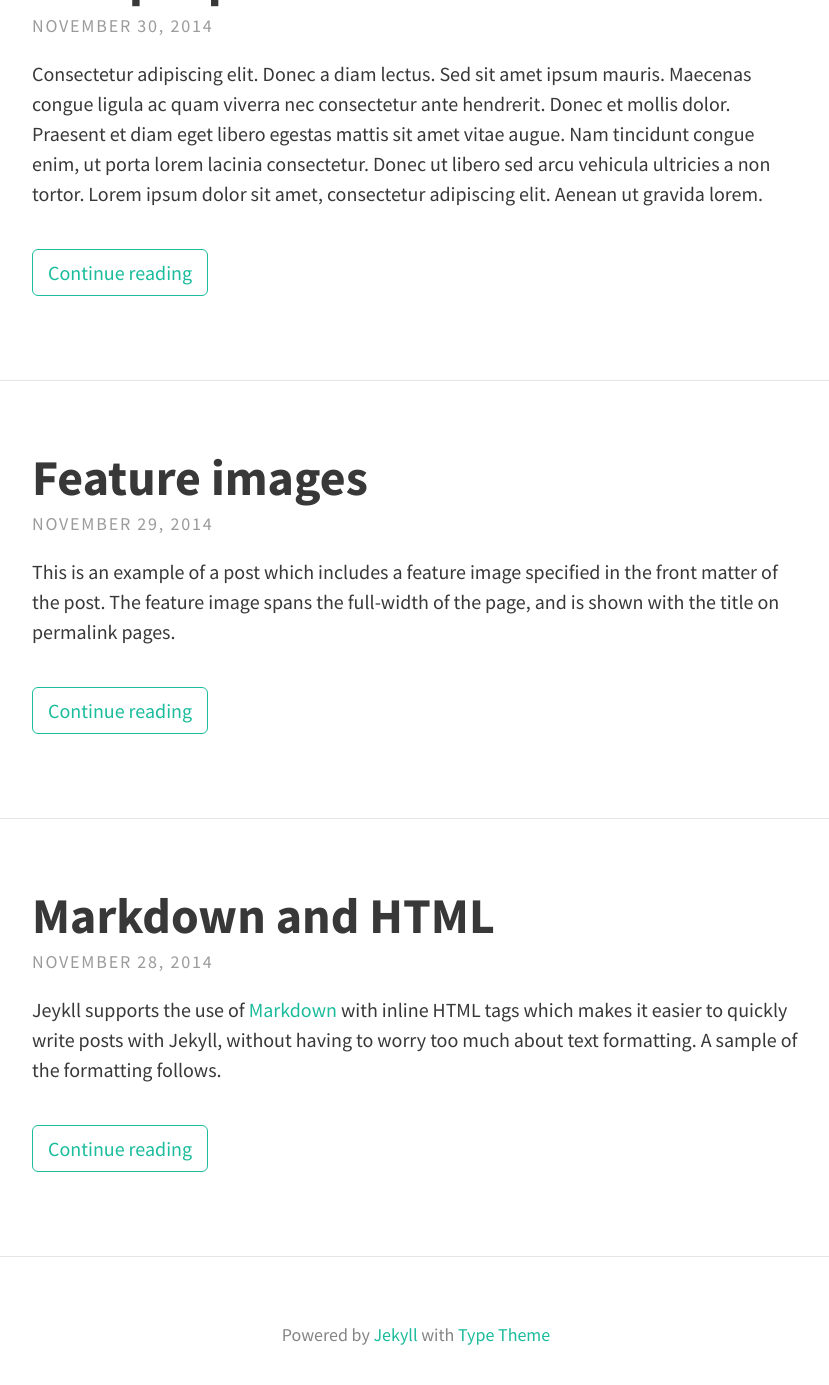
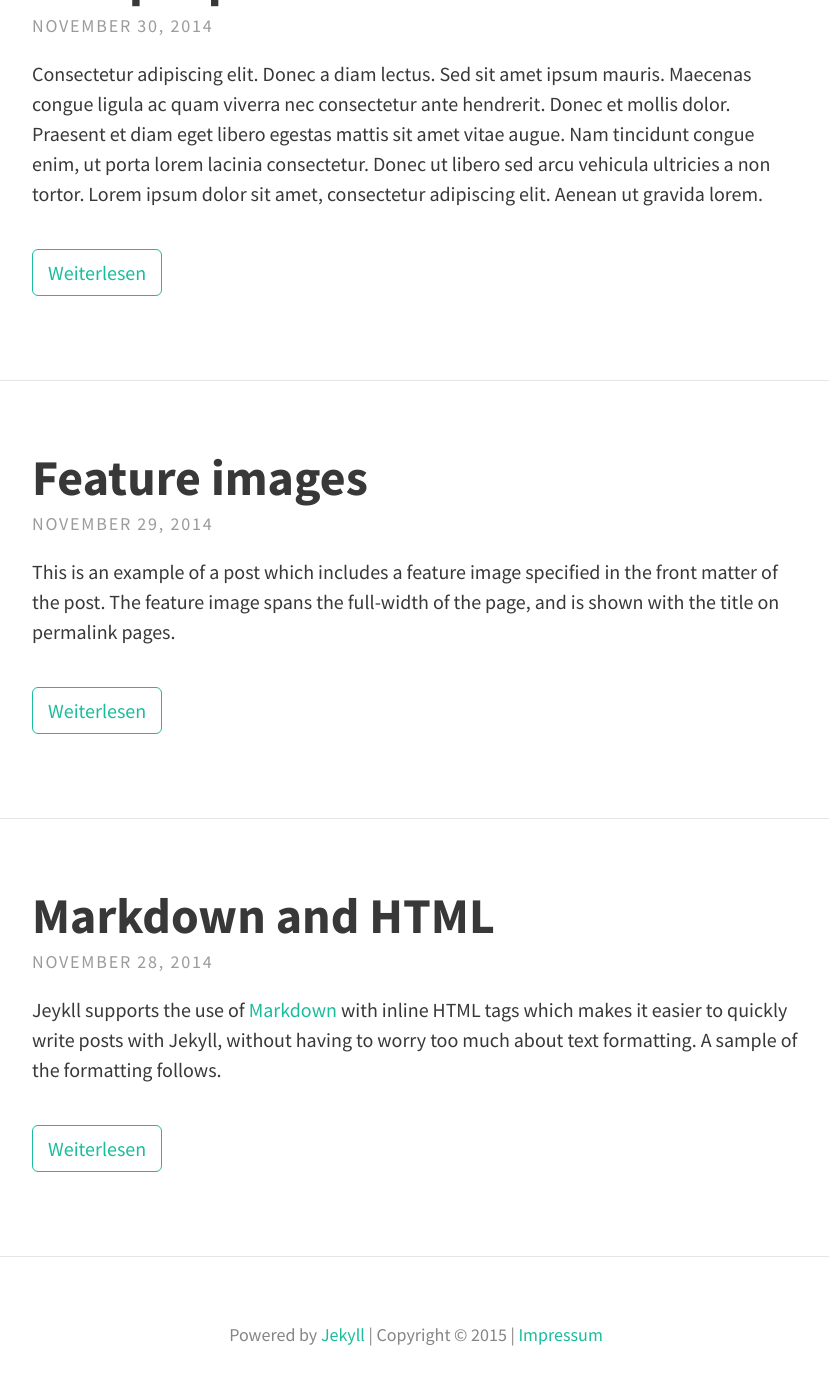
Before and after one commit to FlorianLudwig/blog-barkmin-eu, a Jekyll site: the page built from index.html, in a window 1280 px wide and 1400 px high, scrolled down 232 px. Shown: the top 1385 px of the window, without its empty margins (224-1053 px from the left). Built offline with Jekyll 4.4.1, drawn with Linux system fonts in a browser that asks for light colours; nearby versions of some CDN libraries; the list of posts is cut into pages by our own code.

Commit message:
Type Theme

```diff
--- a/_config.yml
+++ b/_config.yml
@@ -13,7 +13,7 @@ theme:
   # Header and footer text
   header_text:
   footer_text: >
-   Powered by <a href="http://jekyllrb.com">Jekyll</a> with <a href="https://rohanchandra.github.io/project/type/">Type Theme</a>
+   Powered by <a href="http://jekyllrb.com">Jekyll</a> | Copyright © 2015 | <a href="/impressum/">Impressum</a>
 
   # Icons
   rss: false
@@ -46,9 +46,9 @@ theme:
   str_follow_on: "Follow on"
   str_rss_follow: "Follow RSS feed"
   str_email: "Email"
-  str_next: "Next"
-  str_prev: "Prev"
-  str_continue_reading: "Continue reading"
+  str_next: "Nächster"
+  str_prev: "Vorheriger"
+  str_continue_reading: "Weiterlesen"
 
   # Colours, typography and padding
   # Open the "_sass > base" folder, and open "_variables.scss"
```
Also changed, not shown: 1 other file.
